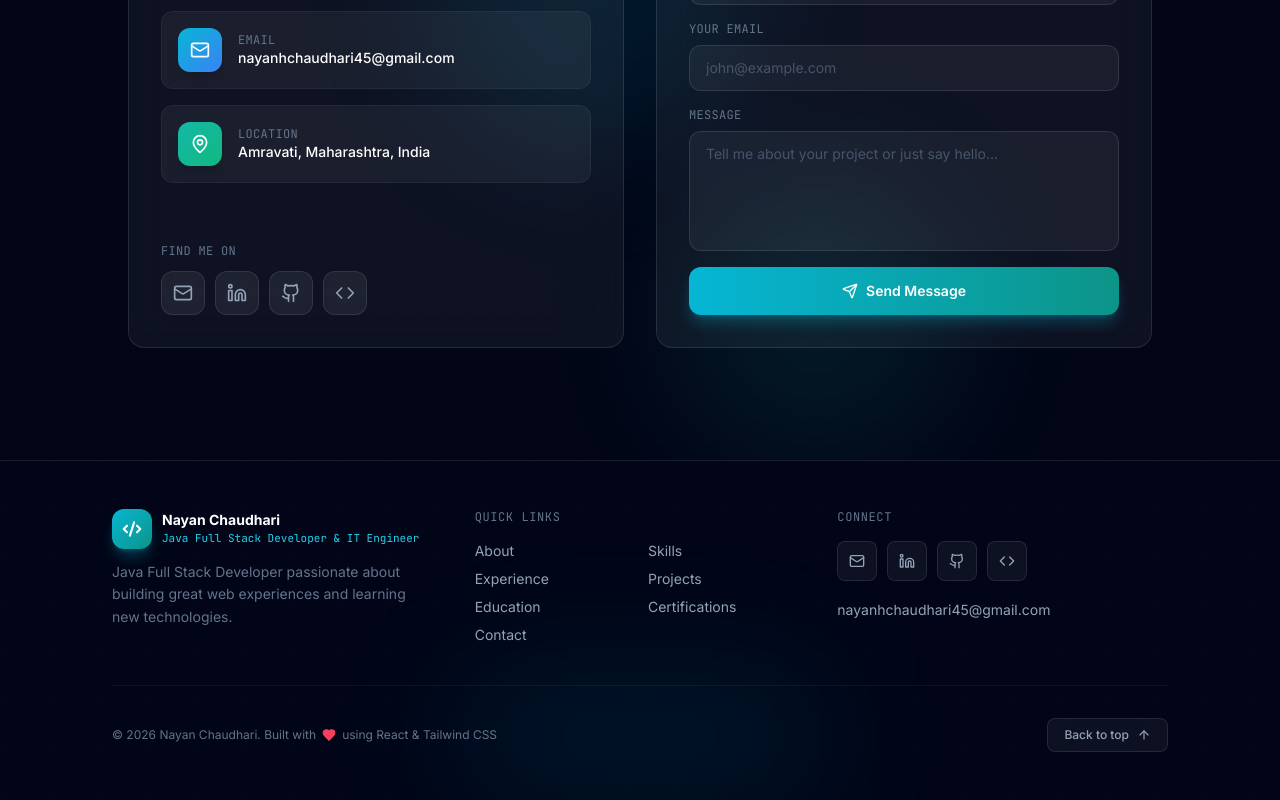
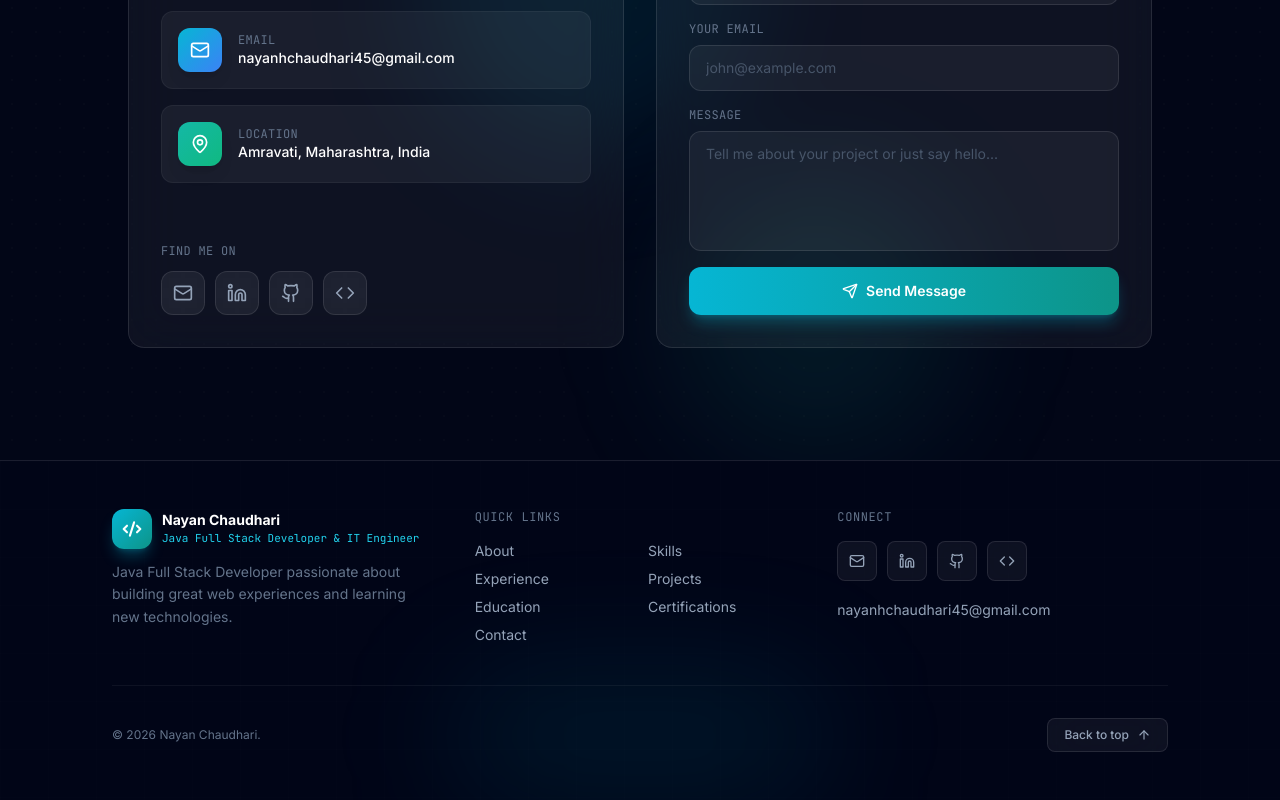
Before and after one commit to nayan03nc/portfolio, a React (Vite) app: page / in a window 1280 px wide. Shown: the part 7919-8719 px from the top of the page. Built offline with nearby package versions, Linux system fonts and the light colour scheme.

Commit message:
name tag change

```diff
--- a/src/components/Footer.tsx
+++ b/src/components/Footer.tsx
@@ -80,9 +80,9 @@ export default function Footer() {
           {/* Bottom bar */}
           <div className="flex flex-col sm:flex-row items-center justify-between gap-4 pt-8 border-t border-white/5">
                       <p className="text-xs text-slate-500 flex items-center gap-1.5">
-                        &copy; {new Date().getFullYear()} {profile.name}. Built with
-                        <Heart className="w-3.5 h-3.5 text-rose-500 fill-rose-500" />
-                        using React &amp; Tailwind CSS
+                        &copy; {new Date().getFullYear()} {profile.name}.
+
+
                       </p>
             <button
               onClick={() => window.scrollTo({ top: 0, behavior: 'smooth' })}
```
